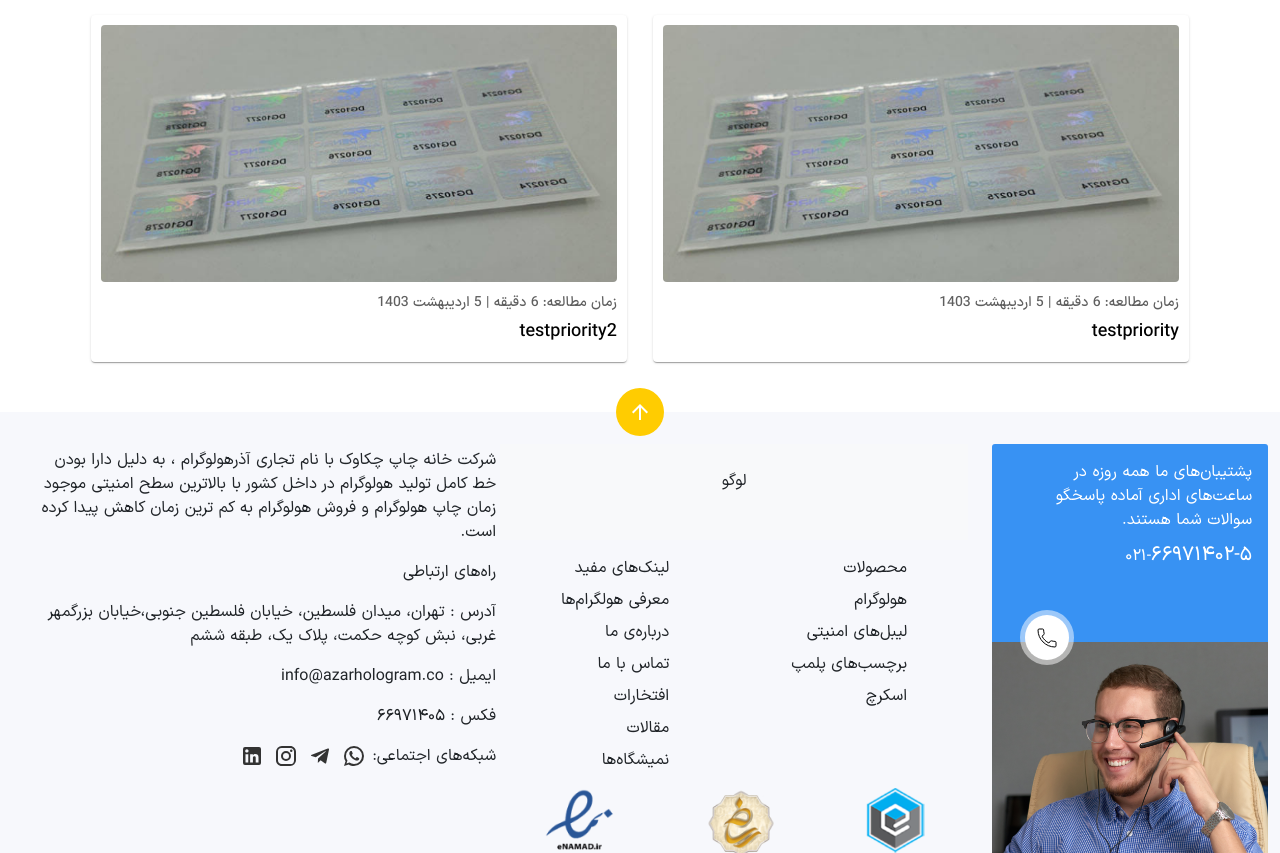
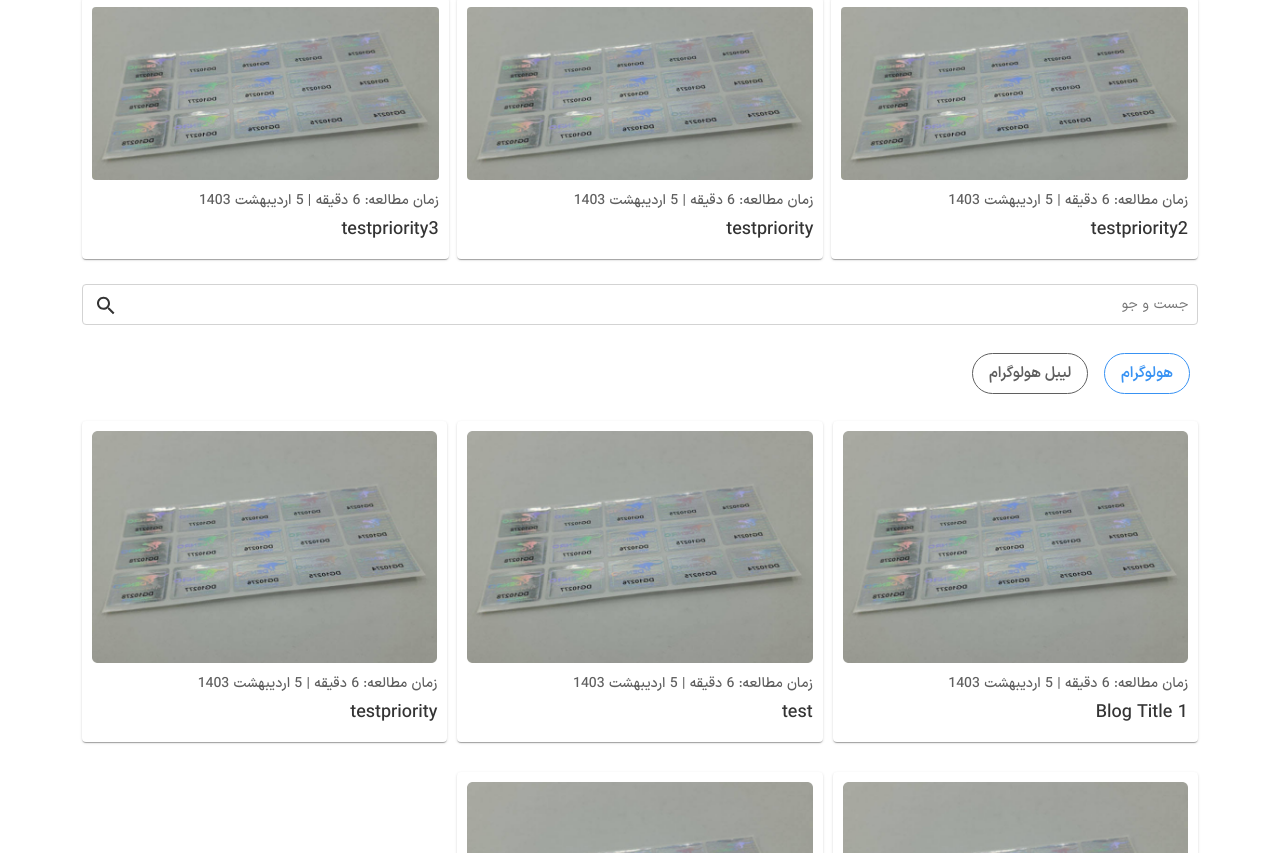
Before and after one commit to amirhoseinhoseinpoor/hologram-web-shop, a Next.js app: page /Blog in a window 1280 px wide. Shown: the part 447-1300 px from the top of the page. Built offline with nearby package versions, Linux system fonts and the light colour scheme.

Commit message:
compelte blog outer page

```diff
--- a/public/json/BlogPage.json
+++ b/public/json/BlogPage.json
@@ -1,4 +1,9 @@
 [
+
+    {
+
+        "type" : "هولوگرام",
+        "card" : [
             {
                 "id": "1",
                 "priority": false,
@@ -11,6 +16,57 @@
             {
                 "id": "2",
                 "priority": false,
+                "morpriority": false,
+                "imageSrc": "../../../HomeImages/text.png",
+                "time" : "زمان مطالعه: 6 دقیقه",
+                "date" :"5 اردیبهشت 1403",
+                "title": "test"
+            },
+            {
+                "id": "3",
+                "priority": false,
+                "morpriority": false,
+                "imageSrc": "../../../HomeImages/text.png",
+                "time" : "زمان مطالعه: 6 دقیقه",
+                "date" :"5 اردیبهشت 1403",
+                "title": "testpriority"
+            },
+            {
+                "id": "4",
+                "priority": true,
+                "morpriority": false,
+                "imageSrc": "../../../HomeImages/text.png",
+                "time" : "زمان مطالعه: 6 دقیقه",
+                "date" :"5 اردیبهشت 1403",
+                "title": "testpriority2"
+            },
+            {
+                "id": "5",
+                "priority": false,
+                "morpriority": false,
+                "imageSrc": "../../../HomeImages/text.png",
+                "time" : "زمان مطالعه: 6 دقیقه",
+                "date" :"5 اردیبهشت 1403",
+                "title": "testpriority3"
+            }
+        ]
+    },
+    {
+
+        "type" : "لیبل هولوگرام",
+        "card" : [
+            {
+                "id": "1",
+                "priority": false,
+                "morpriority": false,
+                "imageSrc": "../../../HomeImages/text.png",
+                "time" : "زمان مطالعه: 6 دقیقه",
+                "date" :"5 اردیبهشت 1403",
+                "title": "lorem title for test"
+            },
+            {
+                "id": "2",
+                "priority": false,
                 "morpriority": true,
                 "imageSrc": "../../../HomeImages/text.png",
                 "time" : "زمان مطالعه: 6 دقیقه",
@@ -18,7 +74,7 @@
                 "title": "test"
             },
             {
-        "id": "2",
+                "id": "3",
                 "priority": true,
                 "morpriority": false,
                 "imageSrc": "../../../HomeImages/text.png",
@@ -27,12 +83,26 @@
                 "title": "testpriority"
             },
             {
-        "id": "2",
+                "id": "4",
+                "priority": false,
+                "morpriority": false,
+                "imageSrc": "../../../HomeImages/text.png",
+                "time" : "زمان مطالعه: 6 دقیقه",
+                "date" :"5 اردیبهشت 1403",
+                "title": "testpriority2"
+            },
+            {
+                "id": "5",
                 "priority": true,
                 "morpriority": false,
                 "imageSrc": "../../../HomeImages/text.png",
                 "time" : "زمان مطالعه: 6 دقیقه",
                 "date" :"5 اردیبهشت 1403",
-        "title": "testpriority2"
+                "title": "testpriority3"
             }
         ]
+    }
+
+
+
+]
--- a/src/app/Blog/page.js
+++ b/src/app/Blog/page.js
@@ -1,25 +1,14 @@
 import React from "react";
-import blogs from '/public/json/BlogPage.json'
 import BlogCard from "../eachPageComponent/BlogComponents/BlogCard";
-import style from '../Styles/BlogStyle/BlogCard.module.scss'
-
+import BlogRegular from "../eachPageComponent/BlogComponents/BlogRegular";
 export default function Blog() {
 
 
   return (
-    <div className={`${style.MainDiv} container gap-2`}>
-      {blogs.map((blog) => (
-        <BlogCard
-          key={blog.id}
-          id={blog.id}
-          priority={blog.priority}
-          morpriority={blog.morpriority}
-          imageSrc={blog.imageSrc}
-          time={blog.time}
-          date={blog.date}
-          title={blog.title}
-        />
-      ))}
-    </div>
+
+     <>
+      <BlogCard/>
+      <BlogRegular/>
+     </>
   );
 }
--- a/src/app/Components/Footer.js
+++ b/src/app/Components/Footer.js
@@ -130,7 +130,7 @@ export default function Footer() {
                 <Link href="/">
                   <p className="mb-2">افتخارات</p>
                 </Link>
-                <Link href="/">
+                <Link href="/Blog">
                   <p className="mb-2">مقالات</p>
                 </Link>
                 <Link href="/">
--- a/src/app/Styles/BlogStyle/BlogCard.module.scss
+++ b/src/app/Styles/BlogStyle/BlogCard.module.scss
@@ -12,14 +12,14 @@
     background-color: var.$footer-background;
     box-shadow: none;
     padding: 10px;
-    margin-top: 25px;
+    margin-top: 20px;
     width: 48%;
 }
 .MainDiv{
     display: flex;
     flex-direction: row;
     justify-content: space-around;
-    flex-wrap: wrap;
+    // flex-wrap: wrap;
 
 }
 .fixBoxSize{
@@ -33,21 +33,36 @@
     flex-direction: column;
     justify-content: space-between;
     div:last-child{
-        color: black;
+        color: var.$social-media-color;
     }
+}
+.adjustpriority{
+    width: 100%;
 }
 
 @media (max-width: 980px) {
     .morpriority:not(:first-child){
         display: none;
     }
+    .morpriority{
+        width: 100%;
+    }
 
     .adjustpriority{
         display: none;
     }
-    .adjustpriority:nth-child(4),
-    .adjustpriority:nth-child(3){
+    .adjustpriority:nth-child(1),
+    .adjustpriority:nth-child(2){
         display: block;
     }
 
 }
+
+@media (max-width: 768px) {
+  .adjustpriority{
+    width: 100%;
+  }
+  .MainDiv{
+    flex-direction: column;
+  }
+}
--- /dev/null
+++ b/src/app/Styles/BlogStyle/BlogRegular.module.scss
@@ -0,0 +1,98 @@
+@use '../variable' as var;
+
+.inputStyle{
+    width: 100%;
+    position: relative;
+    input{
+        width: 100%;
+        border: 1px solid lightgray;
+        border-radius: 4px;
+        padding: 9px;
+        font-size: 14px;
+        margin-top: 25px;
+
+    }
+    input:focus-visible{
+        outline: 1px solid var.$social-media-color;
+    }
+}
+.searchIconposition{
+    position: absolute;
+    z-index: 2;
+    left: 0;
+    top: 70%;
+    transform: translate(50% , -50%);
+    color: var.$social-media-color;
+}
+
+
+.buttonsTabbed{
+    border-bottom: none;
+    margin-top: 20px;
+}
+.buttonsTabbed li button{
+    background-color: unset !important;
+    color: var.$tabbed ;
+    border: 1px solid var.$tabbed !important;
+
+    font-size: 15px;
+    font-weight: 600;
+    border-radius: 32px !important;
+
+}
+.buttonsTabbed li{
+    padding: 8px;
+}
+.mainCardStyle{
+    background-color: var.$footer-background;
+    box-shadow: none;
+    padding: 10px;
+    margin-top: 20px;
+    width: 100%;
+}
+.fixBoxSize{
+    border-radius: 4px;
+}
+
+.dateTime{
+    display: flex;
+    flex-direction: row;
+    color: var.$tabbed;
+    padding: 0;
+    text-decoration: none;
+}
+.adjustContent{
+    padding: 0 !important;
+    margin-top: 10px;
+    display: flex;
+    flex-direction: column;
+    justify-content: space-between;
+    div:last-child{
+        color: var.$social-media-color;
+    }
+}
+
+.test :global{
+    .tab-content>.active{
+        display: grid !important;
+         grid-template-columns: 1fr 1fr 1fr !important;
+         grid-gap: 10px;
+    }
+}
+@media (max-width: 980px) {
+    .test :global{
+        .tab-content>.active{
+             grid-template-columns: 1fr 1fr !important;
+        }
+    }
+}
+@media (max-width :768px) {
+    .buttonsTabbed li button{
+        padding: 7px;
+        font-size: 15px;
+    }
+    .fixBoxSize{
+        aspect-ratio: 2;
+    }
+
+}
--- a/src/app/eachPageComponent/BlogComponents/BlogCard.js
+++ b/src/app/eachPageComponent/BlogComponents/BlogCard.js
@@ -4,23 +4,32 @@ import Card from "@mui/material/Card";
 import CardContent from "@mui/material/CardContent";
 import CardMedia from "@mui/material/CardMedia";
 import Typography from "@mui/material/Typography";
+import blogs from "/public/json/BlogPage.json";
 
-function BlogCard({ id, imageSrc, title, priority = false, morpriority =false, time, date }) {
-
-  const renderMorPriority = morpriority && !priority;
-  const renderpriority = priority && !morpriority;
-
+function BlogCard() {
   return (
     <>
+      <div className={`${style.MainDiv} container gap-2`}>
+        {blogs.map((blog) => (
+          <>
+
+              {blog.card.map((cards) => (
+                <>
                   {/* render more priority blog */}
-      {renderMorPriority && (
-        <Card className={`${style.mainCardStyle} ${style.morpriority}`}>
-          <Link className="text-decoration-none" href={`/Blog/${id}`} passHref>
+                  {cards.morpriority && (
+                    <Card
+                      className={`${style.mainCardStyle} ${style.morpriority}`}
+                    >
+                      <Link
+                        className="text-decoration-none"
+                        href={`/Blog/${cards.id}`}
+                        passHref
+                      >
                         <CardMedia
                           className={`${style.fixBoxSize} gap-3`}
                           component="img"
-              image={imageSrc}
-              alt={title}
+                          image={cards.imageSrc}
+                          alt={cards.title}
                         />
 
                         <CardContent className={style.adjustContent}>
@@ -30,7 +39,7 @@ function BlogCard({ id, imageSrc, title, priority = false, morpriority =false, t
                             variant="span"
                             component="div"
                           >
-                {time} | {date}
+                            {cards.time} | {cards.date}
                           </Typography>
                           <Typography
                             className="subitem"
@@ -38,22 +47,39 @@ function BlogCard({ id, imageSrc, title, priority = false, morpriority =false, t
                             variant="p"
                             component="div"
                           >
-                {title}
+                            {cards.title}
                           </Typography>
                         </CardContent>
                       </Link>
                     </Card>
                   )}
+                </>
+              ))}
 
+            </>
+          ))}
+          </div>
+
+
+         <div className={`${style.MainDiv} container gap-2`}>
+          {blogs.map((blog) => (<>
+              {blog.card.map((cards) => (
+                <>
                   {/* render priority blog */}
-      {renderpriority &&   (
-        <Card className={`${style.mainCardStyle} ${style.adjustpriority}`}>
-          <Link className="text-decoration-none" href={`/Blog/${id}`} passHref>
+                  {cards.priority && (
+                    <Card
+                      className={`${style.mainCardStyle} ${style.adjustpriority}`}
+                    >
+                      <Link
+                        className="text-decoration-none"
+                        href={`/Blog/${cards.id}`}
+                        passHref
+                      >
                         <CardMedia
                           className={`${style.fixBoxSize} gap-3`}
                           component="img"
-              image={imageSrc}
-              alt={title}
+                          image={cards.imageSrc}
+                          alt={cards.title}
                         />
 
                         <CardContent className={style.adjustContent}>
@@ -63,7 +89,7 @@ function BlogCard({ id, imageSrc, title, priority = false, morpriority =false, t
                             variant="span"
                             component="div"
                           >
-                {time} | {date}
+                            {cards.time} | {cards.date}
                           </Typography>
                           <Typography
                             className="subitem"
@@ -71,13 +97,21 @@ function BlogCard({ id, imageSrc, title, priority = false, morpriority =false, t
                             variant="p"
                             component="div"
                           >
-                {title}
+                            {cards.title}
                           </Typography>
                         </CardContent>
                       </Link>
                     </Card>
                   )}
                 </>
+              ))}
+
+          </>))}
+          </div>
+
+
+
+    </>
   );
 }
 
--- /dev/null
+++ b/src/app/eachPageComponent/BlogComponents/BlogRegular.js
@@ -0,0 +1,81 @@
+"use client";
+import React from "react";
+import style from "../../Styles/BlogStyle/BlogRegular.module.scss";
+
+import Link from "next/link";
+import Card from "@mui/material/Card";
+import CardContent from "@mui/material/CardContent";
+import CardMedia from "@mui/material/CardMedia";
+import Typography from "@mui/material/Typography";
+import blogs from "/public/json/BlogPage.json";
+import SearchIcon from "@mui/icons-material/Search";
+import Tab from "react-bootstrap/Tab";
+import Tabs from "react-bootstrap/Tabs";
+
+export default function BlogRegular() {
+  return (
+    <section className="container">
+      <div className={style.inputStyle}>
+        <div>
+          <input type="text" placeholder="جست و جو" />
+        </div>
+        <div className={style.searchIconposition}>
+          <SearchIcon />
+        </div>
+      </div>
+
+      <div className={style.test}>
+        <Tabs
+          id="controlled-tab-example"
+          //  activeKey={key}
+          //  onSelect={(k) => setKey(k)}
+          className={`${style.buttonsTabbed}`}
+        >
+          {blogs.map((blog, index) => (
+            <Tab key={index} eventKey={blog.type} title={blog.type}>
+              {blog.card.map((cards, index) => (
+                <React.Fragment key={index}>
+                  <Card
+                    className={`${style.mainCardStyle} ${style.adjustpriority}`}
+                  >
+                    <Link
+                      className="text-decoration-none"
+                      href={`/Blog/${cards.id}`}
+                      passHref
+                    >
+                      <CardMedia
+                        className={`${style.fixBoxSize} gap-3`}
+                        component="img"
+                        image={cards.imageSrc}
+                        alt={cards.title}
+                      />
+
+                      <CardContent className={style.adjustContent}>
+                        <Typography
+                          className={`${style.dateTime} discription`}
+                          gutterBottom
+                          variant="span"
+                          component="div"
+                        >
+                          {cards.time} | {cards.date}
+                        </Typography>
+                        <Typography
+                          className="subitem"
+                          gutterBottom
+                          variant="p"
+                          component="div"
+                        >
+                          {cards.title}
+                        </Typography>
+                      </CardContent>
+                    </Link>
+                  </Card>
+                </React.Fragment>
+              ))}
+            </Tab>
+          ))}
+        </Tabs>
+      </div>
+    </section>
+  );
+}
```
Lines whose indentation alone changed are shown as unchanged.
